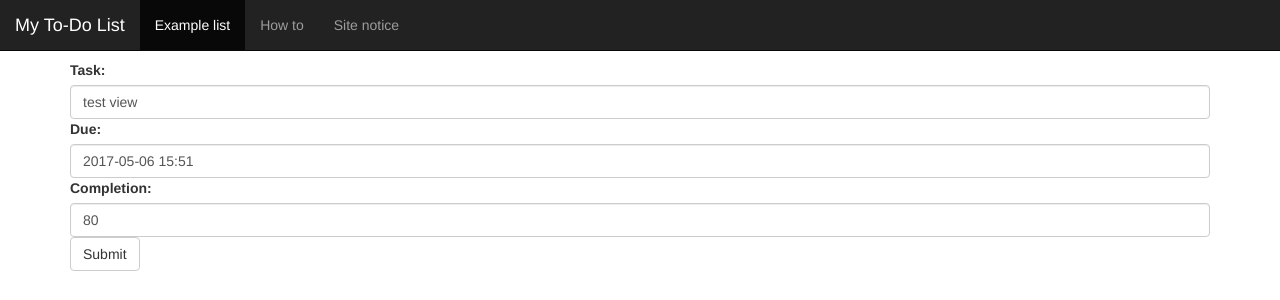
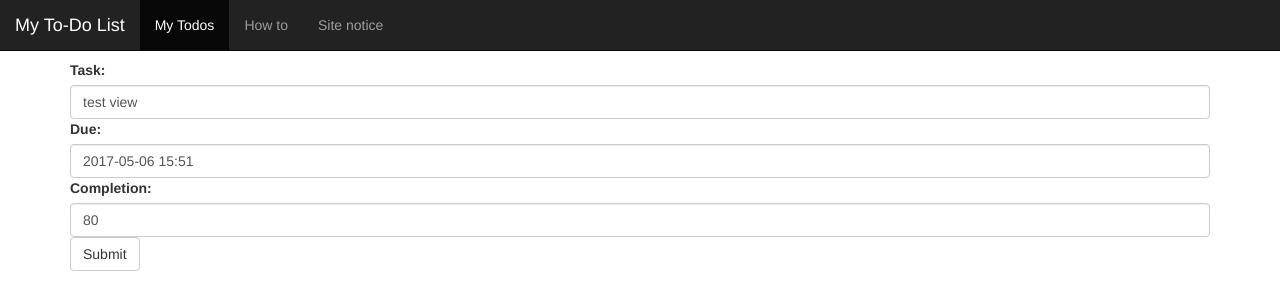
Before and after one commit to njapke/django-homework, a Django app: page /todolist/2/ in a window 1280 px wide. Shown: the top 300 px of the page. Run offline with Django 3.2, Linux system fonts and the light colour scheme; data comes from the database, SQL or seed files in the repository; both versions use the stored data as it was after the commit; some libraries are stand-ins or nearby versions.

Commit message:
Todo-list no longer called 'example-list'. Values under 0 and over 100 for completion are no longer permitted

```diff
--- a/todolist/forms.py
+++ b/todolist/forms.py
@@ -3,7 +3,7 @@ from django import forms
 class TodoForm(forms.Form):
     task = forms.CharField(label='Task', max_length=160,widget=forms.TextInput(attrs={'class' : 'form-control'}))
     date = forms.DateTimeField(label='Due',widget=forms.TextInput(attrs={'class' : 'form-control'}),input_formats=['%Y-%m-%d %H:%M'])
-    completion = forms.IntegerField(label="Completion",widget=forms.TextInput(attrs={'class' : 'form-control'}))
+    completion = forms.IntegerField(label="Completion",widget=forms.NumberInput(attrs={'class' : 'form-control','min':'0','max':"100"}))
 
 
 class DeleteForm(forms.Form):
--- a/todolist/templates/todolist/nav.html
+++ b/todolist/templates/todolist/nav.html
@@ -11,7 +11,7 @@
         </div>
         <div id="navbar" class="collapse navbar-collapse">
             <ul class="nav navbar-nav">
-                <li {% if active == "index" %} class="active" {% endif %}><a href="{% url 'todolist:index' %}">Example list</a></li>
+                <li {% if active == "index" %} class="active" {% endif %}><a href="{% url 'todolist:index' %}">My Todos</a></li>
                 <li {% if active == "how_to" %} class="active" {% endif %}><a href="{% url 'todolist:how_to' %}">How to</a></li>
                 <li {% if active == "sitenotice" %} class="active" {% endif %}><a href="{% url 'todolist:sitenotice' %}">Site notice</a></li>
             </ul>
```
Also changed, not shown: db.sqlite3.
